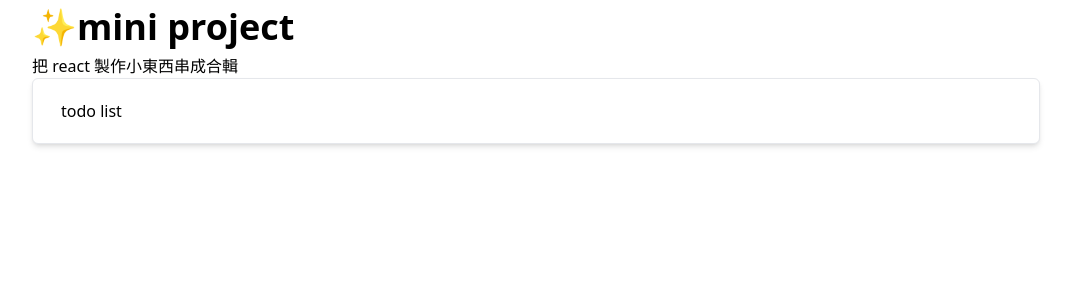
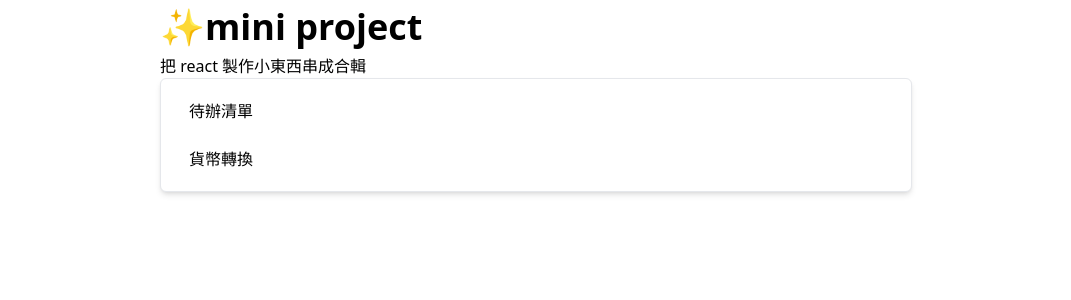
Before and after one commit to handred800/mini-project, a React (Vite) app: page / in a window 1280 px wide. Shown: the top 300 px of the page, without its empty margins (104-1175 px from the left). Built offline with nearby package versions, Linux system fonts and the light colour scheme.

Commit message:
新增 todoItem

```diff
--- a/src/assets/index.css
+++ b/src/assets/index.css
@@ -4,7 +4,7 @@
 
 @layer components{
     .container {
-        @apply max-w-5xl px-2 m-auto;
+        @apply max-w-3xl px-2 m-auto;
     }
 
     .btn {
--- a/src/assets/projects.json
+++ b/src/assets/projects.json
@@ -1,7 +1,12 @@
 [
     {
         "path": "todolist",
-        "name": "todo list",
+        "name": "待辦清單",
+        "article": "https://handred800.notion.site/todo-list-bed6e96dbfbb40dc8f18142f0a550bff"
+    },
+    {
+        "path": "currency",
+        "name": "貨幣轉換",
         "article": "https://handred800.notion.site/todo-list-bed6e96dbfbb40dc8f18142f0a550bff"
     }
 ]
--- /dev/null
+++ b/src/components/Currency/index.jsx
@@ -0,0 +1,5 @@
+export default function Currency() {
+  return (
+    <div>123</div>
+  );
+}
--- a/src/components/TodoList/TodoItem.jsx
+++ b/src/components/TodoList/TodoItem.jsx
@@ -0,0 +1,27 @@
+export default function TodoItem(props) {
+  const { todo, deleteFunc, checkFunc } = props;
+
+  return (
+    <label title={todo.id} htmlFor={todo.id} className="card flex flex-wrap justify-between items-center mb-2">
+      <input
+        className="checkbox"
+        id={todo.id}
+        type="checkbox"
+        checked={todo.isCheck}
+        onChange={() => {
+          checkFunc(todo.id);
+        }}
+      />
+      <div className="px-2">{todo.name}</div>
+      <button
+        className="btn bg-rose-500 text-white hover:bg-rose-700"
+        type="button"
+        onClick={() => {
+          deleteFunc(todo.id);
+        }}
+      >
+        X
+      </button>
+    </label>
+  );
+}
--- a/src/components/TodoList/TodoList.jsx
+++ b/src/components/TodoList/TodoList.jsx
@@ -1,4 +1,5 @@
 import { useMemo, useState } from 'react';
+import TodoItem from './TodoItem';
 
 export default function TodoList() {
   const [todoInputVal, setTodoInputVal] = useState('');
@@ -28,7 +29,7 @@ export default function TodoList() {
     setFilter(val);
   }
 
-  function checkboxHandler(todoId) {
+  const checkboxHandler = (todoId) => {
     const renewTodos = todos.map((todo) => {
       if (todo.id !== todoId) return todo;
       return {
@@ -37,12 +38,12 @@ export default function TodoList() {
       };
     });
     setTodos(renewTodos);
-  }
+  };
 
-  function deleteHandler(todoId) {
+  const deleteHandler = (todoId) => {
     const renewTodos = todos.filter((todo) => todo.id !== todoId);
     setTodos(renewTodos);
-  }
+  };
 
   const filtedTodos = useMemo(() => {
     if (currentFilter === null) return todos;
@@ -66,27 +67,7 @@ export default function TodoList() {
       <ul>
         {filtedTodos.map((todo) => (
           <li key={todo.id}>
-            <label title={todo.id} htmlFor={todo.id} className="card flex flex-wrap justify-between items-center mb-2">
-              <input
-                className="checkbox"
-                id={todo.id}
-                type="checkbox"
-                checked={todo.isCheck}
-                onChange={() => {
-                  checkboxHandler(todo.id);
-                }}
-              />
-              <div className="px-2">{todo.name}</div>
-              <button
-                className="btn bg-rose-500 text-white hover:bg-rose-700"
-                type="button"
-                onClick={() => {
-                  deleteHandler(todo.id);
-                }}
-              >
-                X
-              </button>
-            </label>
+            <TodoItem todo={todo} deleteFunc={deleteHandler} checkFunc={checkboxHandler} />
           </li>
         ))}
       </ul>
```
Also changed, not shown: src/router/index.jsx (+6 -1 lines), 1 other file (tests, documents, lock files or other folders).
